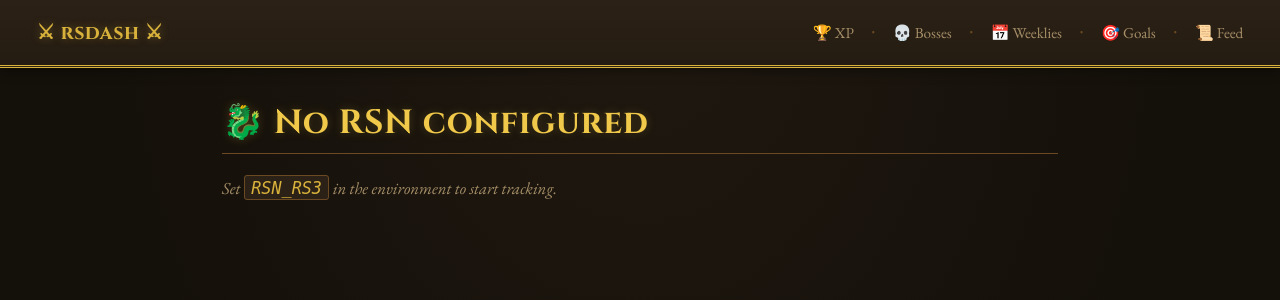
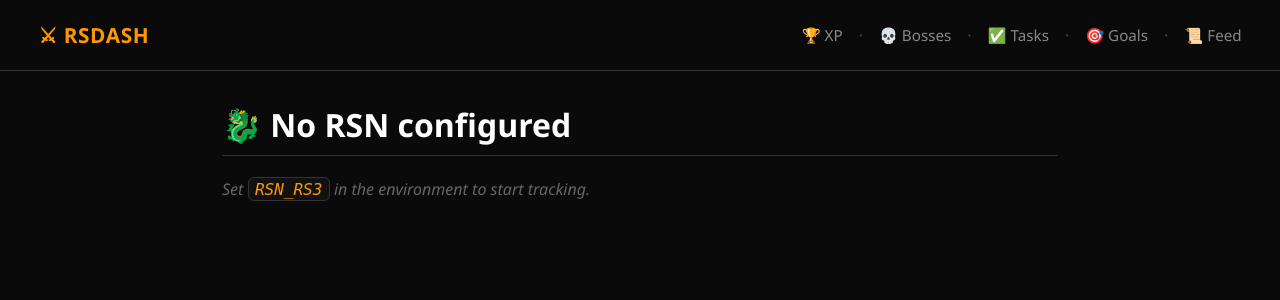
Before and after one commit to Jake-Porter/rsdash, a FastAPI app: template app/templates/home.html in a window 1280 px wide. Shown: the top 300 px of the page. Run offline with FastAPI, Linux system fonts and the light colour scheme; the template is opened without the code that fills it, so the values that code supplies are empty; parts of the project's set-up code (start-up, migrations or seed data) failed here and were passed over.

Commit message:
Add Dailies/Weeklies task categories; restyle to modern dark palette
- weekly_tasks gains a category (daily/weekly) field; the Tasks page now
  shows two sections with independent reset boundaries (daily = midnight
  UTC, weekly = existing Tuesday 6PM Mountain Time logic)
- Seed a default task list on first load per user's request
- New app/icons.py task_icon() mapping for the seeded tasks
- Restyle app/static/style.css to a near-black/orange modern dashboard
  palette (system font stack, not a fantasy serif) inspired by another
  RS3 tracker the user referenced, using our own from-scratch CSS with
  matching design tokens rather than copying their stylesheet or any
  game-icon image assets

Co-Authored-By: Claude Sonnet 5 <noreply@anthropic.com>

```diff
--- a/app/schema.sql
+++ b/app/schema.sql
@@ -41,6 +41,7 @@ CREATE TABLE IF NOT EXISTS weekly_tasks (
     account_id INTEGER NOT NULL REFERENCES accounts(id),
     name TEXT NOT NULL,
     description TEXT,
+    category TEXT NOT NULL DEFAULT 'weekly' CHECK(category IN ('daily','weekly')),
     sort_order INTEGER NOT NULL DEFAULT 0,
     active INTEGER NOT NULL DEFAULT 1
 );
@@ -48,9 +49,9 @@ CREATE TABLE IF NOT EXISTS weekly_tasks (
 CREATE TABLE IF NOT EXISTS weekly_completions (
     id INTEGER PRIMARY KEY AUTOINCREMENT,
     task_id INTEGER NOT NULL REFERENCES weekly_tasks(id),
-    week_start TEXT NOT NULL,
+    period_start TEXT NOT NULL,
     completed_at TEXT NOT NULL,
-    UNIQUE(task_id, week_start)
+    UNIQUE(task_id, period_start)
 );
 
 CREATE TABLE IF NOT EXISTS goals (
--- a/app/static/style.css
+++ b/app/static/style.css
@@ -1,36 +1,41 @@
 :root {
-    --bg: #14100a;
-    --bg-glow: #1f1810;
-    --panel: #241c12;
-    --panel-alt: #2c2116;
-    --border: #6b4a23;
-    --border-bright: #d9b23c;
-    --text: #ecdfc2;
-    --muted: #a68f68;
-    --accent: #d9b23c;
-    --accent-bright: #f0c94a;
-    --accent-dim: #4a3c1a;
-    --green: #7bb86a;
-    --red: #c2564a;
-    --blue: #7ea8c9;
+    --bg: #0a0a0a;
+    --bg-card: #161616;
+    --bg-dropdown: #1a1a1a;
+    --bg-input: #111;
+    --bg-hover: rgba(255,255,255,.05);
+    --border: #333;
+    --border-light: #444;
+    --border-dark: #222;
+    --accent: #ff9800;
+    --accent-hover: #ffb74d;
+    --green: #4caf50;
+    --blue: #4fc3f7;
+    --purple: #bb86fc;
+    --gold: #ffd700;
+    --gold-dim: #aa9d56;
+    --text: #e0e0e0;
+    --text-sub: #888;
+    --text-muted: #666;
+    --red-bg: #220a0a;
+    --red-border: #6e1818;
+    --red: #ff3333;
+    --radius-sm: 6px;
+    --radius-md: 12px;
+    --radius-lg: 16px;
+    --shadow-sm: 0 2px 10px rgba(0,0,0,.3);
+    --shadow-md: 0 4px 20px rgba(0,0,0,.3);
+    --shadow-glow: 0 0 15px rgba(255,152,0,.3);
 }
 
 * { box-sizing: border-box; }
 
 body {
     margin: 0;
-    font-family: "EB Garamond", Georgia, serif;
-    font-size: 1.05rem;
-    background:
-        radial-gradient(ellipse at top, var(--bg-glow) 0%, var(--bg) 60%),
-        repeating-linear-gradient(0deg, rgba(0,0,0,0.15) 0px, rgba(0,0,0,0.15) 1px, transparent 1px, transparent 3px);
-    background-attachment: fixed;
+    font-family: "Segoe UI", Roboto, Helvetica, Arial, sans-serif;
+    font-size: 1rem;
+    background: var(--bg);
     color: var(--text);
-}
-
-h1, h2, .brand {
-    font-family: "Cinzel", Georgia, serif;
-    letter-spacing: 0.02em;
 }
 
 .topnav {
@@ -40,9 +45,8 @@ h1, h2, .brand {
     flex-wrap: wrap;
     gap: 0.75rem;
     padding: 1rem 2rem;
-    background: linear-gradient(180deg, var(--panel-alt), var(--panel));
-    border-bottom: 3px double var(--border-bright);
-    box-shadow: 0 2px 12px rgba(0,0,0,0.4);
+    background: var(--bg);
+    border-bottom: 1px solid var(--border);
 }
 
 .nav-links {
@@ -53,22 +57,25 @@ h1, h2, .brand {
 }
 
 .topnav a {
-    color: var(--muted);
+    color: var(--text-sub);
     text-decoration: none;
     font-size: 0.95rem;
-    padding: 0.2rem 0.3rem;
-    transition: color 0.15s;
+    font-weight: 500;
+    padding: 0.3rem 0.4rem;
+    border-radius: var(--radius-sm);
+    transition: color .2s, background .2s;
 }
 
-.topnav a:hover { color: var(--accent-bright); }
+.topnav a:hover { color: var(--text); background: var(--bg-hover); }
 
-.topnav .sep { color: var(--border); }
+.topnav .sep { color: var(--border-light); }
 
 .topnav .brand {
     color: var(--accent);
     font-weight: 700;
-    font-size: 1.25rem;
-    text-shadow: 0 0 8px rgba(217, 178, 60, 0.35);
+    font-size: 1.3rem;
+    letter-spacing: 0.03em;
+    text-decoration: none;
 }
 
 main {
@@ -79,16 +86,18 @@ main {
 
 h1 {
     margin-top: 0;
-    color: var(--accent-bright);
-    text-shadow: 0 0 10px rgba(217, 178, 60, 0.25);
+    color: #fff;
+    font-weight: 700;
     border-bottom: 1px solid var(--border);
-    padding-bottom: 0.5rem;
+    padding-bottom: 0.6rem;
 }
 
 h2 {
-    color: var(--accent);
-    font-size: 1.15rem;
+    color: var(--text);
+    font-size: 1.1rem;
+    font-weight: 700;
     margin-top: 2rem;
+    letter-spacing: 0.02em;
 }
 
 .cards {
@@ -98,53 +107,51 @@ h2 {
 }
 
 .card {
-    background: linear-gradient(160deg, var(--panel-alt), var(--panel));
+    background: var(--bg-card);
     border: 1px solid var(--border);
-    outline: 1px solid rgba(217, 178, 60, 0.15);
-    outline-offset: -4px;
-    border-radius: 4px;
+    border-radius: var(--radius-md);
     padding: 1rem 1.5rem;
     flex: 1;
-    box-shadow: 0 2px 6px rgba(0,0,0,0.3);
+    box-shadow: var(--shadow-sm);
+    transition: transform .18s, box-shadow .18s;
 }
+.card:hover { transform: translateY(-3px); box-shadow: var(--shadow-md); }
 
-.card-label { color: var(--muted); font-size: 0.85rem; letter-spacing: 0.05em; font-family: "Cinzel", serif; }
-.card-value { font-size: 1.9rem; font-weight: 700; margin-top: 0.3rem; color: var(--accent-bright); font-family: "Cinzel", serif; }
+.card-label { color: var(--text-sub); font-size: 0.8rem; letter-spacing: 0.04em; text-transform: uppercase; font-weight: 600; }
+.card-value { font-size: 1.9rem; font-weight: 700; margin-top: 0.3rem; color: var(--accent); }
 
 table {
     width: 100%;
     border-collapse: collapse;
-    background: var(--panel);
+    background: var(--bg-card);
     border: 1px solid var(--border);
-    outline: 1px solid rgba(217, 178, 60, 0.15);
-    outline-offset: -4px;
-    border-radius: 4px;
+    border-radius: var(--radius-md);
     overflow: hidden;
-    box-shadow: 0 2px 6px rgba(0,0,0,0.3);
+    box-shadow: var(--shadow-sm);
 }
 
 th, td {
     text-align: left;
-    padding: 0.6rem 1rem;
-    border-bottom: 1px solid var(--border);
+    padding: 0.65rem 1rem;
+    border-bottom: 1px solid var(--border-dark);
 }
 
 th {
-    color: var(--accent);
+    color: var(--text-sub);
     font-weight: 600;
-    font-size: 0.85rem;
+    font-size: 0.78rem;
     letter-spacing: 0.05em;
-    font-family: "Cinzel", serif;
-    background: rgba(0,0,0,0.2);
+    text-transform: uppercase;
+    background: rgba(255,255,255,0.02);
 }
 tr:last-child td { border-bottom: none; }
-tr:hover td { background: rgba(217, 178, 60, 0.06); }
-.overall-row { font-weight: 700; color: var(--accent-bright); }
-.overall-row td { background: rgba(217, 178, 60, 0.08); }
+tr:hover td { background: var(--bg-hover); }
+.overall-row { font-weight: 700; color: var(--gold); }
+.overall-row td { background: rgba(255, 215, 0, 0.06); }
 
-.muted { color: var(--muted); }
+.muted { color: var(--text-sub); }
 .small { font-size: 0.8rem; }
-.empty { color: var(--muted); font-style: italic; }
+.empty { color: var(--text-muted); font-style: italic; }
 
 .weekly-summary, .feed-list, .task-list, .goal-list, .goal-updates {
     list-style: none;
@@ -196,85 +205,87 @@ tr:hover td { background: rgba(217, 178, 60, 0.06); }
     height: 2.1rem;
     cursor: pointer;
     font-size: 1rem;
+    transition: transform .12s, border-color .18s, color .18s;
 }
-.check-btn:hover { border-color: var(--accent); color: var(--accent-bright); box-shadow: 0 0 8px rgba(217,178,60,0.35); }
+.check-btn:hover { border-color: var(--accent); color: var(--accent-hover); box-shadow: var(--shadow-glow); }
 .delete-btn:hover { border-color: var(--red); color: var(--red); }
+.check-btn:active, .delete-btn:active { transform: scale(.96); }
 
 .stacked-form {
     display: flex;
     gap: 0.5rem;
     margin-top: 0.75rem;
 }
-.stacked-form input {
-    flex: 1;
+.stacked-form input, .stacked-form select {
     padding: 0.5rem 0.75rem;
-    background: var(--panel-alt);
+    background: var(--bg-input);
     border: 1px solid var(--border);
-    border-radius: 4px;
+    border-radius: var(--radius-sm);
     color: var(--text);
     font-family: inherit;
 }
+.stacked-form input { flex: 1; }
 
 .update-form input {
     padding: 0.4rem 0.7rem;
-    background: var(--panel-alt);
+    background: var(--bg-input);
     border: 1px solid var(--border);
-    border-radius: 4px;
+    border-radius: var(--radius-sm);
     color: var(--text);
     font-family: inherit;
 }
 
 button {
     padding: 0.5rem 1.1rem;
-    background: linear-gradient(180deg, var(--accent-dim), #2e2510);
+    background: var(--accent);
     border: 1px solid var(--accent);
-    border-radius: 4px;
-    color: var(--accent-bright);
+    border-radius: var(--radius-sm);
+    color: #1a1408;
     cursor: pointer;
     font-weight: 600;
-    font-family: "Cinzel", serif;
     font-size: 0.85rem;
-    letter-spacing: 0.03em;
+    letter-spacing: 0.02em;
+    transition: background .18s, box-shadow .18s, transform .12s;
 }
 button:hover {
-    background: linear-gradient(180deg, var(--accent), var(--accent-bright));
-    color: #1a1408;
-    box-shadow: 0 0 10px rgba(217,178,60,0.4);
+    background: var(--accent-hover);
+    box-shadow: var(--shadow-glow);
 }
+button:active { transform: scale(.98); }
 
 .filter-bar { display: flex; gap: 0.5rem; margin-bottom: 1rem; flex-wrap: wrap; }
 .filter-bar a {
-    color: var(--muted);
+    color: var(--text-sub);
     text-decoration: none;
     padding: 0.35rem 0.75rem;
     border: 1px solid transparent;
-    border-radius: 4px;
+    border-radius: var(--radius-sm);
     font-size: 0.9rem;
 }
-.filter-bar a:hover { color: var(--text); }
-.filter-bar a.active { background: var(--accent-dim); color: var(--accent-bright); border-color: var(--border); }
+.filter-bar a:hover { color: var(--text); background: var(--bg-hover); }
+.filter-bar a.active { background: rgba(255,152,0,0.12); color: var(--accent-hover); border-color: var(--border); }
 
 .tag {
     display: inline-block;
-    font-size: 0.75rem;
+    font-size: 0.72rem;
     padding: 0.15rem 0.55rem;
-    border-radius: 3px;
-    background: var(--panel-alt);
+    border-radius: var(--radius-sm);
+    background: var(--bg-input);
     border: 1px solid var(--border);
     color: var(--text);
     margin-right: 0.4rem;
     text-transform: capitalize;
-    font-family: "Cinzel", serif;
+    font-weight: 600;
 }
-.tag-drop { border-color: var(--accent); color: var(--accent-bright); }
-.tag-boss_kill { border-color: var(--red); color: var(--red); }
+.tag-drop { border-color: var(--gold-dim); color: var(--gold); }
+.tag-boss_kill { border-color: var(--red-border); color: var(--red); }
 .tag-quest { border-color: var(--green); color: var(--green); }
 .tag-xp_milestone { border-color: var(--blue); color: var(--blue); }
 
 code {
-    background: var(--panel-alt);
+    background: var(--bg-input);
     border: 1px solid var(--border);
-    border-radius: 3px;
+    border-radius: var(--radius-sm);
     padding: 0.1rem 0.4rem;
     color: var(--accent);
 }
--- a/app/templates/base.html
+++ b/app/templates/base.html
@@ -4,23 +4,20 @@
     <meta charset="UTF-8">
     <meta name="viewport" content="width=device-width, initial-scale=1.0">
     <title>{% block title %}rsdash{% endblock %}</title>
-    <link rel="preconnect" href="https://fonts.googleapis.com">
-    <link rel="preconnect" href="https://fonts.gstatic.com" crossorigin>
-    <link href="https://fonts.googleapis.com/css2?family=Cinzel:wght@600;700&family=EB+Garamond:ital,wght@0,400;0,600;1,400&display=swap" rel="stylesheet">
     <link rel="stylesheet" href="/static/style.css">
 </head>
 <body>
     <nav class="topnav">
-        <a href="/" class="brand">⚔ rsdash ⚔</a>
+        <a href="/" class="brand">⚔ RSDASH</a>
         <span class="nav-links">
             <a href="/xp">🏆 XP</a>
-            <span class="sep">᛫</span>
+            <span class="sep">·</span>
             <a href="/kc">💀 Bosses</a>
-            <span class="sep">᛫</span>
-            <a href="/weekly">📅 Weeklies</a>
-            <span class="sep">᛫</span>
+            <span class="sep">·</span>
+            <a href="/weekly">✅ Tasks</a>
+            <span class="sep">·</span>
             <a href="/goals">🎯 Goals</a>
-            <span class="sep">᛫</span>
+            <span class="sep">·</span>
             <a href="/feed">📜 Feed</a>
         </span>
     </nav>
--- a/app/templates/home.html
+++ b/app/templates/home.html
@@ -23,15 +23,15 @@
 </div>
 {% if last_synced %}<p class="muted">Last synced: {{ last_synced }}</p>{% else %}<p class="muted">Waiting on first sync…</p>{% endif %}
 
-<h2>📅 This week</h2>
-{% if weekly_summary %}
+<h2>✅ Tasks</h2>
+{% if task_summary %}
 <ul class="weekly-summary">
-    {% for w in weekly_summary %}
-    <li class="{{ 'done' if w.done else 'pending' }}">{{ "✓" if w.done else "○" }} {{ w.name }}</li>
+    {% for t in task_summary %}
+    <li class="{{ 'done' if t.done else 'pending' }}">{{ "✓" if t.done else "○" }} {{ t.icon }} {{ t.name }} <span class="muted small">({{ t.category }})</span></li>
     {% endfor %}
 </ul>
 {% else %}
-<p class="empty">No weekly tasks yet. <a href="/weekly">Add some</a>.</p>
+<p class="empty">No tasks yet. <a href="/weekly">Add some</a>.</p>
 {% endif %}
 
 <h2>📜 Recent activity</h2>
```
Also changed, not shown: other parts of app/static/style.css (+13 -11 lines), app/icons.py (+26 -0 lines), app/routers/stats.py (+18 -14 lines), app/routers/weekly.py (+65 -19 lines), app/templates/weekly.html (+40 -9 lines), app/weekbounds.py (+11 -1 lines).
